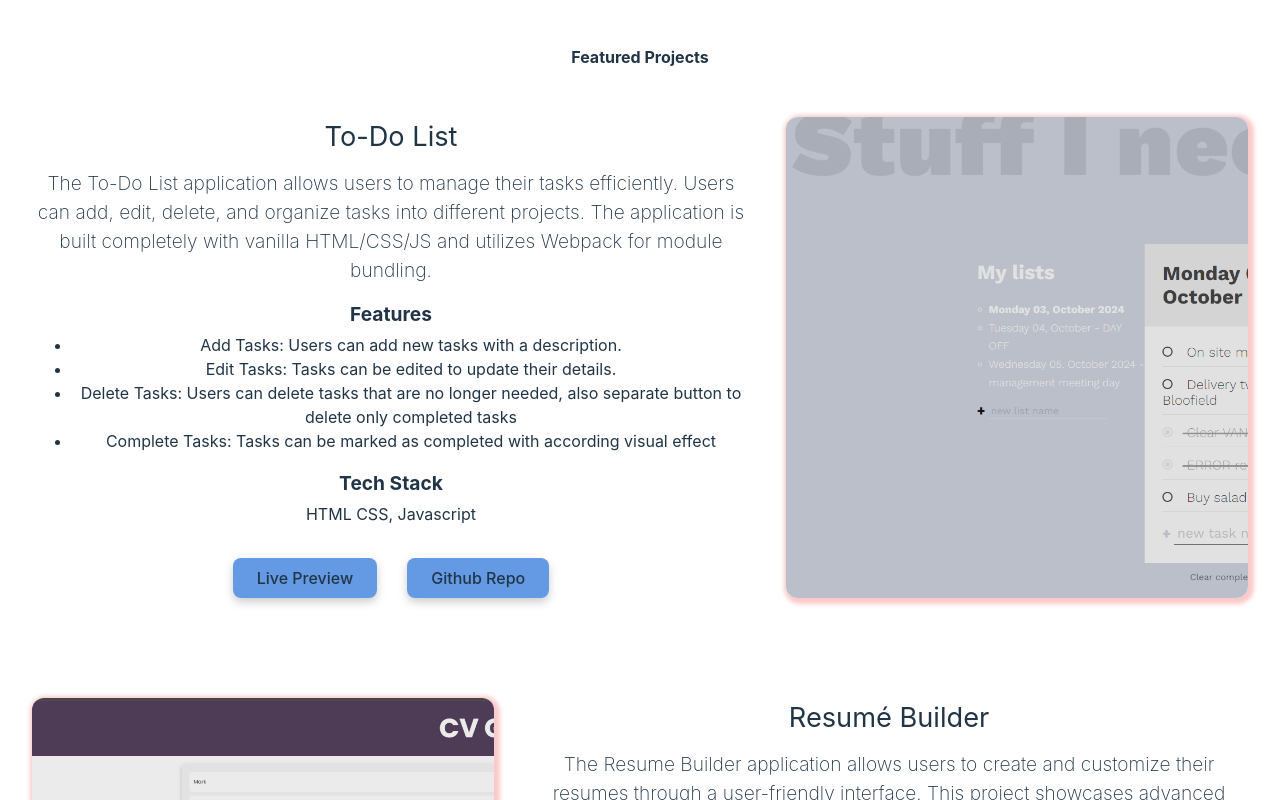
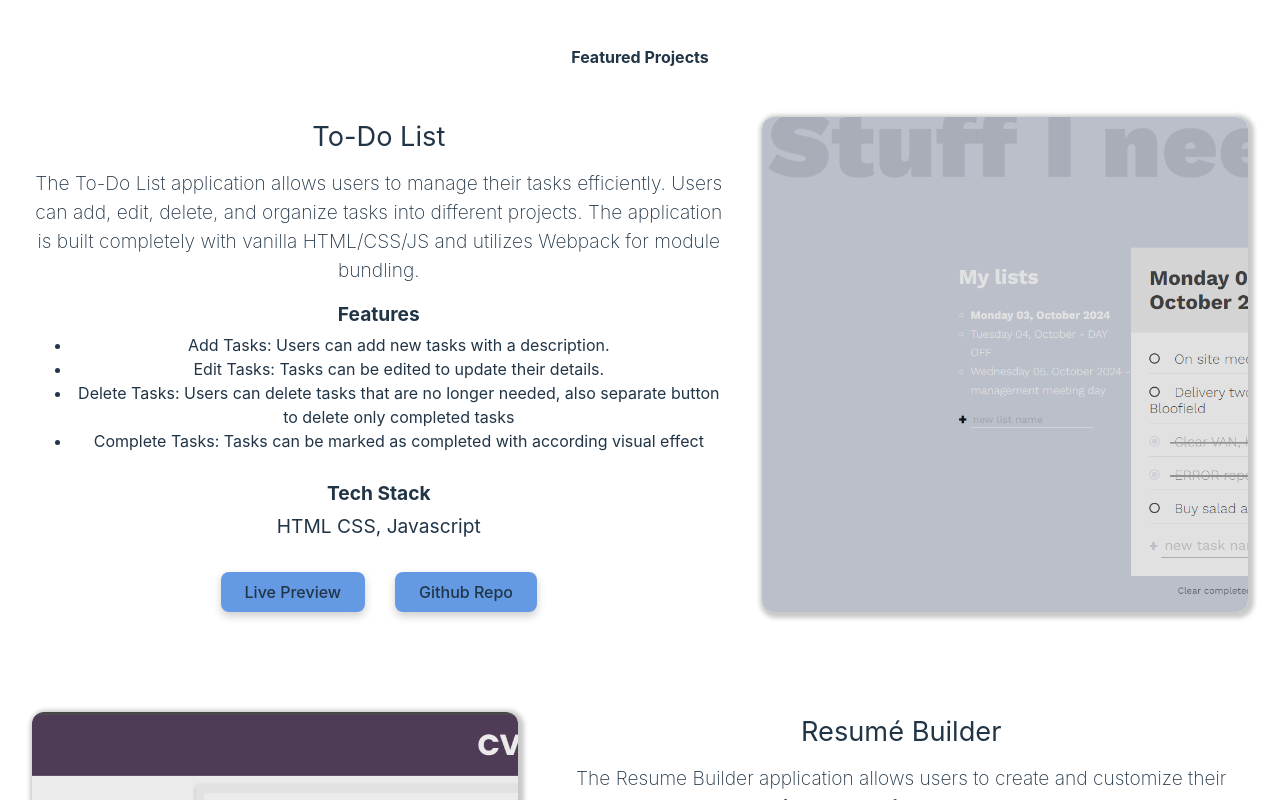
Before and after one commit to Firkax69/portfolio, a React (Vite) app: page / in a window 1280 px wide. Shown: the top 800 px of the page. Built offline with nearby package versions, Linux system fonts and the light colour scheme.

Commit message:
update: FeaturedProjects component name

```diff
--- a/src/components/Showcase.jsx
+++ b/src/components/FeaturedProjects.jsx
@@ -1,4 +1,4 @@
-import styles from "./Showcase.module.css";
+import styles from "./FeaturedProjects.module.css";
 import projects from "../data/projects.js";
 
 const Project = ({
@@ -23,6 +23,8 @@ const Project = ({
                             <li key={feature}>{feature}</li>
                         ))}
                     </ul>
+
+                    <div className={styles["tech-stack-container"]}>
                         <h4>Tech Stack</h4>
 
                         {/* ????? working ????? */}
@@ -31,6 +33,8 @@ const Project = ({
                                 return acc + " " + curr + (idx < tech.length - 1 ? "," : "");
                             })}
                         </span>
+                    </div>
+
 
                     <div className={styles.buttons}>
                         <a href={live_link}>Live Preview</a>
@@ -43,9 +47,9 @@ const Project = ({
     )
 };
 
-const Showcase = () => {
+const FeaturedProjects = () => {
     return (
-        <div className={styles["showcase-container"]}>
+        <div className={styles["section-container"]}>
             <h2>Featured Projects</h2>
             <div className={styles["projects-container"]}>
                 {projects.map((project) => {
@@ -56,4 +60,4 @@ const Showcase = () => {
     )
 }
 
-export default Showcase;
+export default FeaturedProjects;
--- a/src/components/Showcase.module.css
+++ b/src/components/FeaturedProjects.module.css
@@ -1,4 +1,4 @@
-.showcase-container h2 {
+.section-container h2 {
     font-size: var(--section-title-font-size);
     margin-bottom: 3rem;
 }
@@ -12,20 +12,6 @@
 .project h3 {
     font-size: 1.7rem;
     font-weight: 400;
-}
-
-.screenshot {
-    object-fit: cover;
-    object-position: left;
-    width: 38%;
-    border-radius: 12px;
-    /* box-shadow: 2px 2px 4px 4px rgba(0, 0, 0, 0.233); */
-    box-shadow: 2px 2px 4px 4px rgba(255, 0, 0, 0.233); /* for debug purposes */
-    filter: invert(0.08);
-}
-
-.project:last-child .screenshot {
-    max-height: 480px;
 }
 
 .project-content-container {
@@ -57,10 +43,6 @@
     font-size: 1.2rem;
 }
 
-.project-info-container ul {
-    margin-bottom: 1rem;
-}
-
 .project-info-container h4 + span {
     display: inline-block; /* or block */
     margin-bottom: 2rem;
@@ -70,6 +52,13 @@
     display: flex;
     justify-content: center;
     gap: 30px;
+}
+
+.tech-stack-container {
+    display: flex;
+    flex-direction: column;
+    align-items: center;
+    font-size: 1.2rem;
 }
 
 .buttons a {
@@ -92,3 +81,17 @@
     color: inherit;
     background-color: #0055cc;
 }
+
+.screenshot {
+    flex-grow: 1;
+    object-fit: cover;
+    object-position: left;
+    width: 40%;
+    border-radius: 12px;
+    box-shadow: 2px 2px 4px 4px rgba(0, 0, 0, 0.233);
+    filter: invert(0.08);
+}
+
+.project:last-child .screenshot {
+    height: 525px;
+}
--- a/src/components/Skills.module.css
+++ b/src/components/Skills.module.css
@@ -6,6 +6,7 @@
     font-size: 1.4rem;
     text-align: center;
     margin: 0 0 20px;
+    font-weight: 400;
 }
 
 .skillgroups-container {
@@ -37,8 +38,6 @@
     border: 2px dotted rgba(255, 255, 255, 0.564);
     background-color: inherit;
     background-color: rgba(255, 255, 255, 0.04);
-    /* box-shadow: 0 4px 8px rgba(0, 112, 204, 0.2); */
-    /* box-shadow: 0 4px 20px rgba(74, 74, 74, 0.3), 0 6px 20px rgba(72, 72, 72, 0.3); */
 }
 
 .skillgroup-grid-container {
--- a/src/data/projects.js
+++ b/src/data/projects.js
@@ -35,7 +35,7 @@ const projects = [
         live_link: "https://cv-form-kovalevskyi.netlify.app/",
     },
 
-
+    // Need to add a few more projects, screens already added for WEather API and MessageBoard;
 ];
 
 export default projects;
--- a/src/main.jsx
+++ b/src/main.jsx
@@ -6,7 +6,7 @@ import Header from './components/Header.jsx';
 import Skills from './components/Skills.jsx';
 import './index.css'
 import Hero from './components/Hero.jsx';
-import Showcase from './components/Showcase.jsx';
+import FeaturedProjects from './components/FeaturedProjects.jsx';
 
 createRoot(document.getElementById('root')).render(
   <StrictMode>
@@ -15,7 +15,7 @@ createRoot(document.getElementById('root')).render(
     {/* <Header/> */}
     {/* <Hero/> */}
     {/* <Skills/> */}
-    <Showcase/>
+    <FeaturedProjects/>
 
   </StrictMode>,
 )
```
Lines whose indentation alone changed are shown as unchanged.
